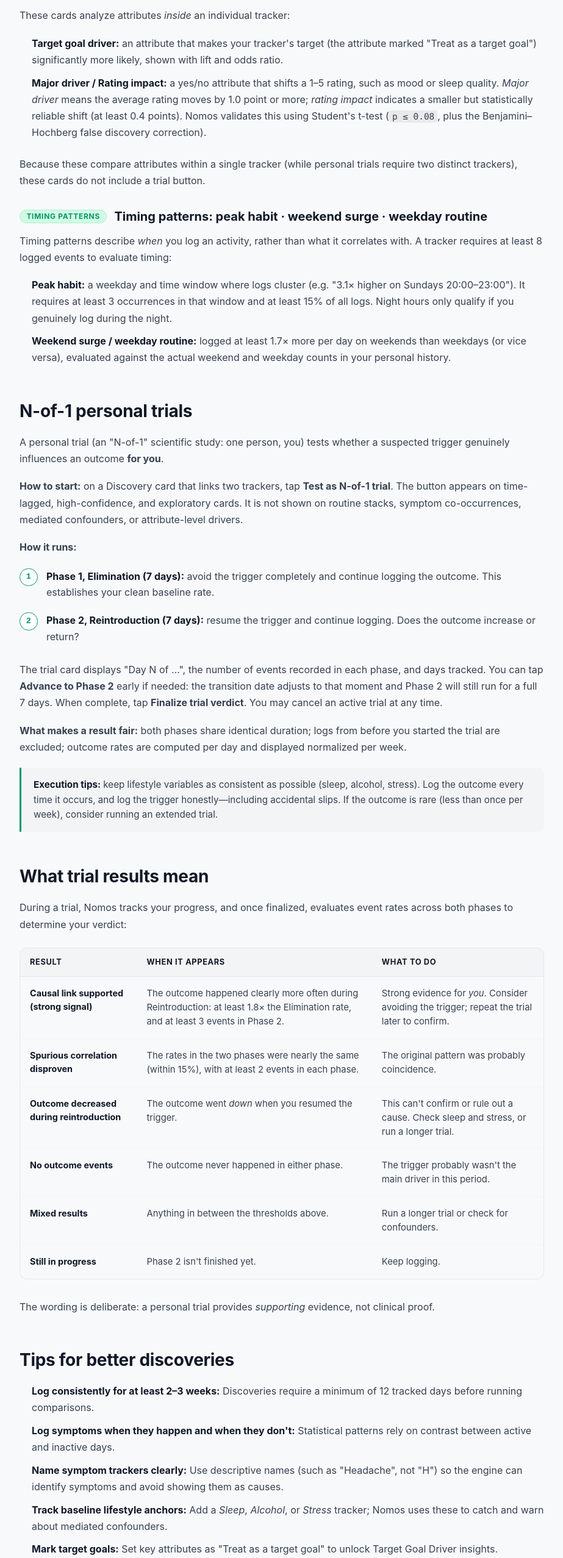
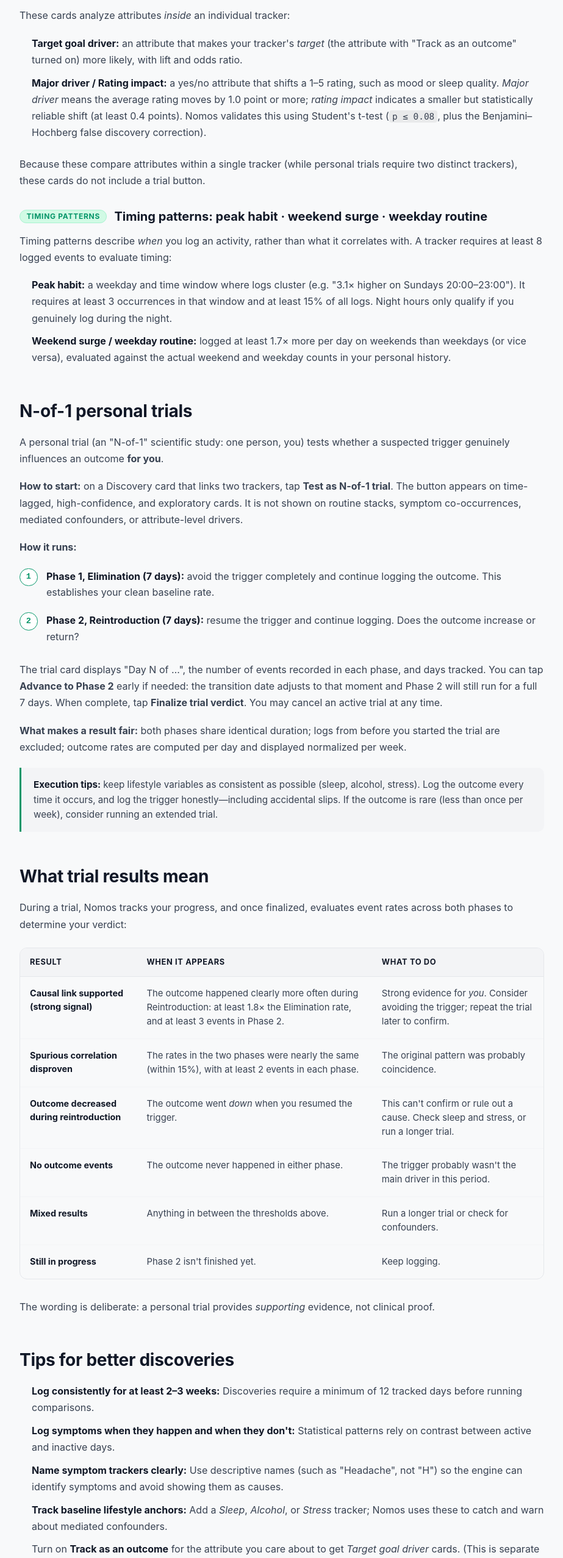
Before and after one commit to smerio/smer.io, a React (Vite) app: page /nomos/discoveries in a window 1280 px wide. Shown: the part 3521-6076 px from the top of the page at 61% size, without its empty margins (308-1231 px from the left). Built offline with nearby package versions, Linux system fonts and the light colour scheme.

Commit message:
docs(nomos): update discoveries help page for 1.5.4 UI settings and outcome FAQ

```diff
--- a/src/pages/NomosDiscoveries.jsx
+++ b/src/pages/NomosDiscoveries.jsx
@@ -281,7 +281,7 @@
                             </p>
                             <ul className={classes.featureList}>
                                 <li>
-                                    <strong>Target goal driver:</strong> an attribute that makes your tracker's target (the attribute marked "Treat as a target goal") significantly more likely, shown with lift and odds ratio.
+                                    <strong>Target goal driver:</strong> an attribute that makes your tracker's <em>target</em> (the attribute with "Track as an outcome" turned on) more likely, with lift and odds ratio.
                                 </li>
                                 <li>
                                     <strong>Major driver / Rating impact:</strong> a yes/no attribute that shifts a 1–5 rating, such as mood or sleep quality. <em>Major driver</em> means the average rating moves by 1.0 point or more; <em>rating impact</em> indicates a smaller but statistically reliable shift (at least 0.4 points). Nomos validates this using Student's t-test (<span className={classes.mono}>p ≤ 0.08</span>, plus the Benjamini–Hochberg false discovery correction).
@@ -419,7 +419,7 @@
                             <li><strong>Log symptoms when they happen and when they don't:</strong> Statistical patterns rely on contrast between active and inactive days.</li>
                             <li><strong>Name symptom trackers clearly:</strong> Use descriptive names (such as "Headache", not "H") so the engine can identify symptoms and avoid showing them as causes.</li>
                             <li><strong>Track baseline lifestyle anchors:</strong> Add a <em>Sleep</em>, <em>Alcohol</em>, or <em>Stress</em> tracker; Nomos uses these to catch and warn about mediated confounders.</li>
-                            <li><strong>Mark target goals:</strong> Set key attributes as "Treat as a target goal" to unlock Target Goal Driver insights.</li>
+                            <li>Turn on <strong>Track as an outcome</strong> for the attribute you care about to get <em>Target goal driver</em> cards. (This is separate from a tracker's plan / goal, which sets a number to reach.)</li>
                             <li><strong>Use Hide from Insights:</strong> If a tracker only introduces noise, hide it from Insights to remove it from discovery baselines.</li>
                         </ul>
                     </section>
@@ -492,6 +492,16 @@
 
                         <details className={classes.faqItem}>
                             <summary className={classes.faqSummary}>
+                                <span>What's the difference between "Track as an outcome" and a goal?</span>
+                                <FiChevronDown />
+                            </summary>
+                            <div className={classes.faqAnswer}>
+                                <em>Track as an outcome</em> tells Discoveries which value you care about (for example your mood rating), so it looks for what lifts it. A <strong>goal</strong> (the tracker's plan) is a number you aim for, such as "Sleep: at least 7 hours a day" or "Mood: at least 4 on average per week". Goals don't change which discoveries you see.
+                            </div>
+                        </details>
+
+                        <details className={classes.faqItem}>
+                            <summary className={classes.faqSummary}>
                                 <span>Is this medical advice?</span>
                                 <FiChevronDown />
                             </summary>
```
